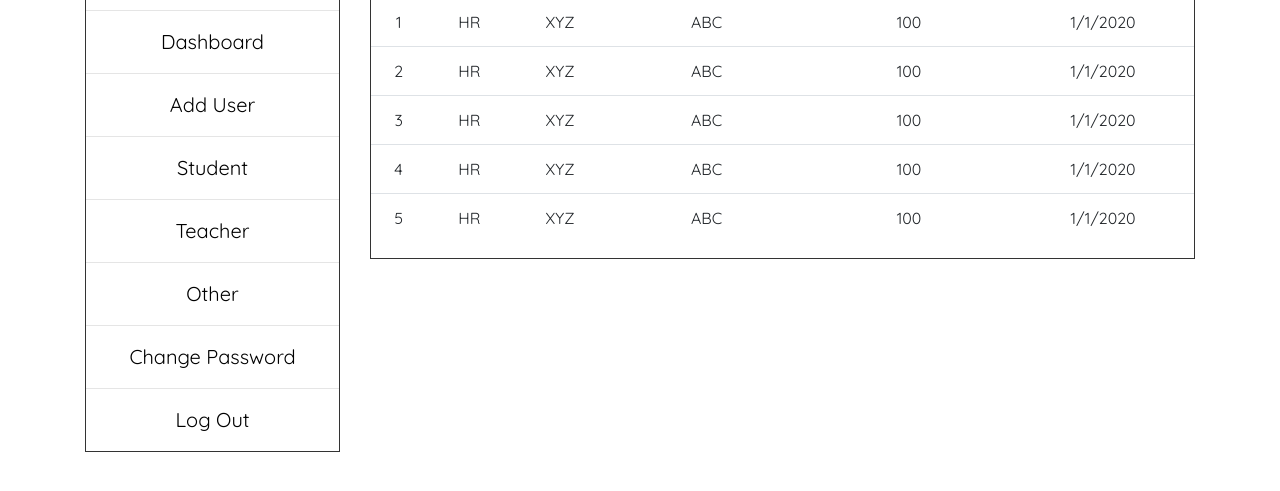
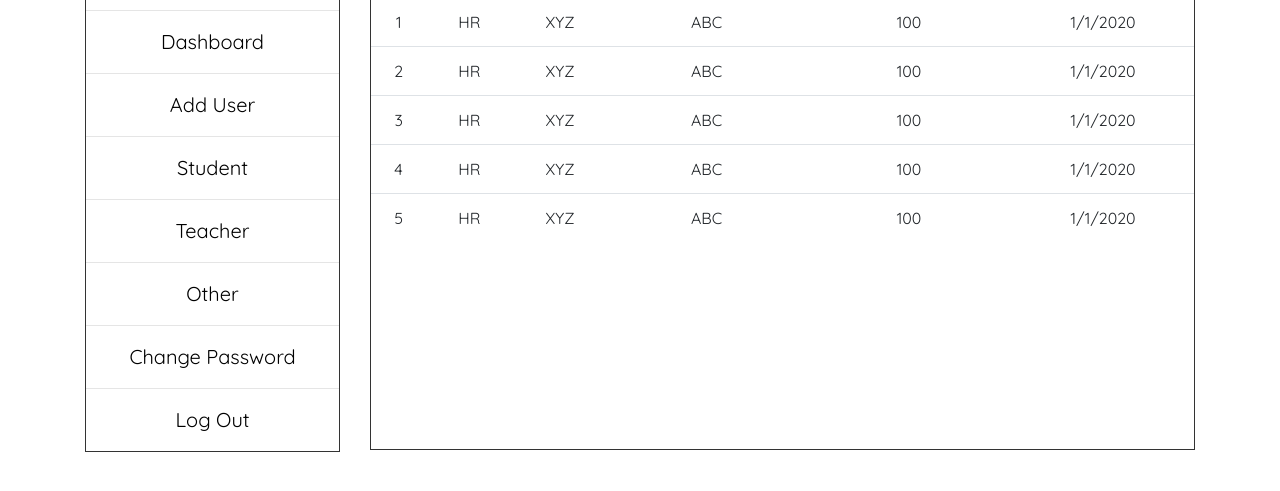
Before and after one commit to CodingExpo/face_recognition, a plain HTML site: page admin/other.html in a window 1280 px wide. Shown: the part 227-718 px from the top of the page. Drawn offline with Linux system fonts and the light colour scheme.

Commit message:
Update other.html

```diff
--- a/admin/other.html
+++ b/admin/other.html
@@ -65,7 +65,7 @@
             <div class="col-sm-9">
                 <div class="intern">
                     <h1>Other</h1>
-                    <div class="box1"><br>
+                    <div class="box1" style="height: 526px;overflow:scroll"><br>
 
                         <center>
                             <table class="table">
```
